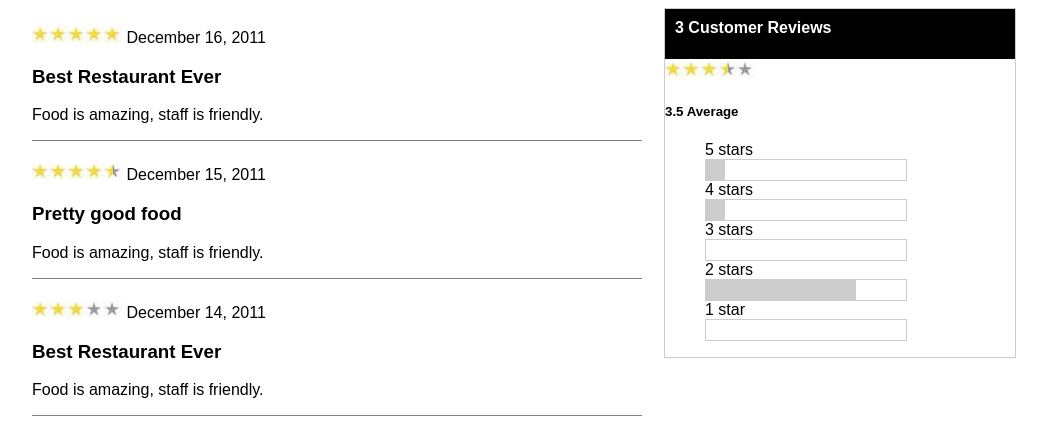
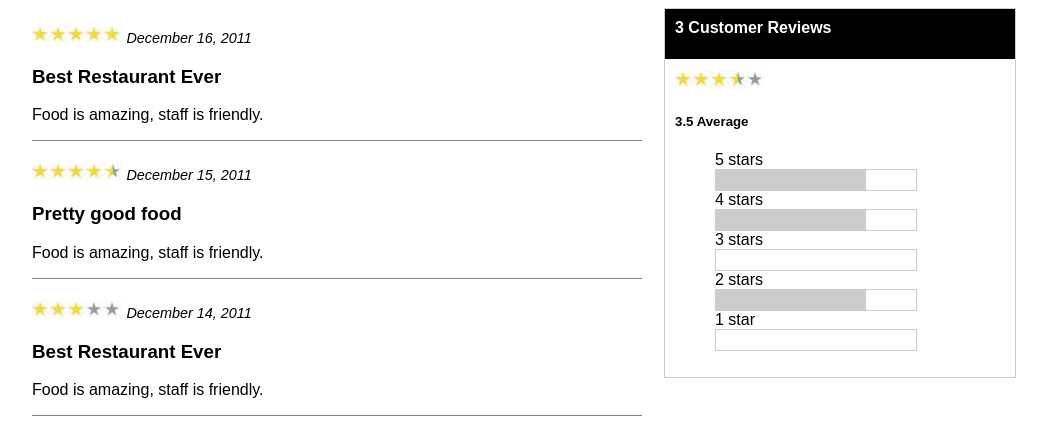
Before and after one commit to rishighan/js.ercises, a plain HTML site: page yodle/index.html in a window 1280 px wide. Shown: the whole page, without its empty margins (16-1063 px from the left). Drawn offline with Linux system fonts and the light colour scheme.

Commit message:
added some styling

```diff
--- a/yodle/index.html
+++ b/yodle/index.html
@@ -22,17 +22,17 @@
 
     <ul id="ratings-container">
         <li>
-            <span data-rating="5"></span> <span>December 16, 2011</span>
+            <span data-rating="5"></span> <span class="date">December 16, 2011</span>
             <h3>Best Restaurant Ever</h3>
             <p>Food is amazing, staff is friendly.</p>
          </li>
         <li>
-            <span data-rating="4.5"></span> <span>December 15, 2011</span>
+            <span data-rating="4.5"></span> <span class="date">December 15, 2011</span>
             <h3>Pretty good food</h3>
             <p>Food is amazing, staff is friendly.</p>
          </li>
          <li>
-            <span data-rating="3"></span> <span>December 14, 2011</span>
+            <span data-rating="3"></span> <span class="date">December 14, 2011</span>
             <h3>Best Restaurant Ever</h3>
             <p>Food is amazing, staff is friendly.</p>
          </li>
@@ -40,11 +40,15 @@
     </ul>
 
 </section>
+
+
 <div id="sidebar">
+
 <div class="sidebar-header">
 <h4>3 Customer Reviews</h4>
 </div>
 
+<div id="sidebar-inner">
 <span data-rating="3.5"></span>
 <span><h5>3.5 Average</h5></span>
 <ul>
@@ -68,7 +72,7 @@
 
     <li> 2 stars
         <div class="rating-bar-outer">
-            <div data-rating-total="8" class="bar"></div>
+            <div data-rating-total="1" class="bar"></div>
         </div>
     </li>
 
@@ -91,7 +95,7 @@
 
 <div id=""></div>
 
-
+</div>
 </div>
 </div>
 
--- a/yodle/styles.css
+++ b/yodle/styles.css
@@ -12,6 +12,11 @@ section#reviews{
     width:650px;
 }
 
+section#reviews .date{
+    font-style: italic;
+    font-size: 0.9em;
+
+}
 section#reviews ul, #sidebar ul{
     list-style:none;
 }
@@ -38,6 +43,10 @@ section#reviews ul li{
 
 }
 
+#sidebar-inner{
+    padding:10px;
+}
+
 .rating-bar-outer{
     width:200px;
     height:20px;
```
Also changed, not shown: yodle/scripts.js (+6 -4 lines).
